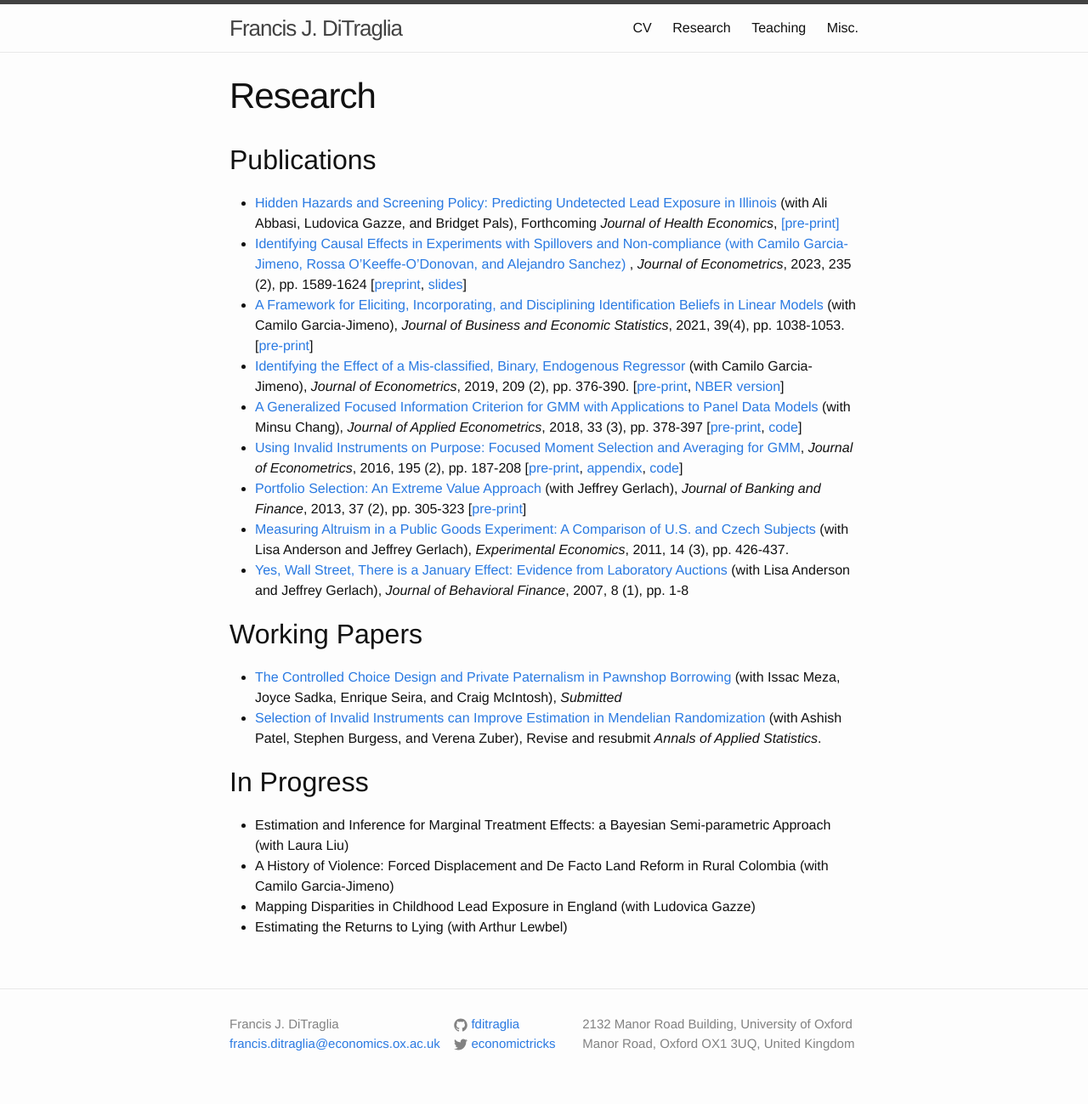
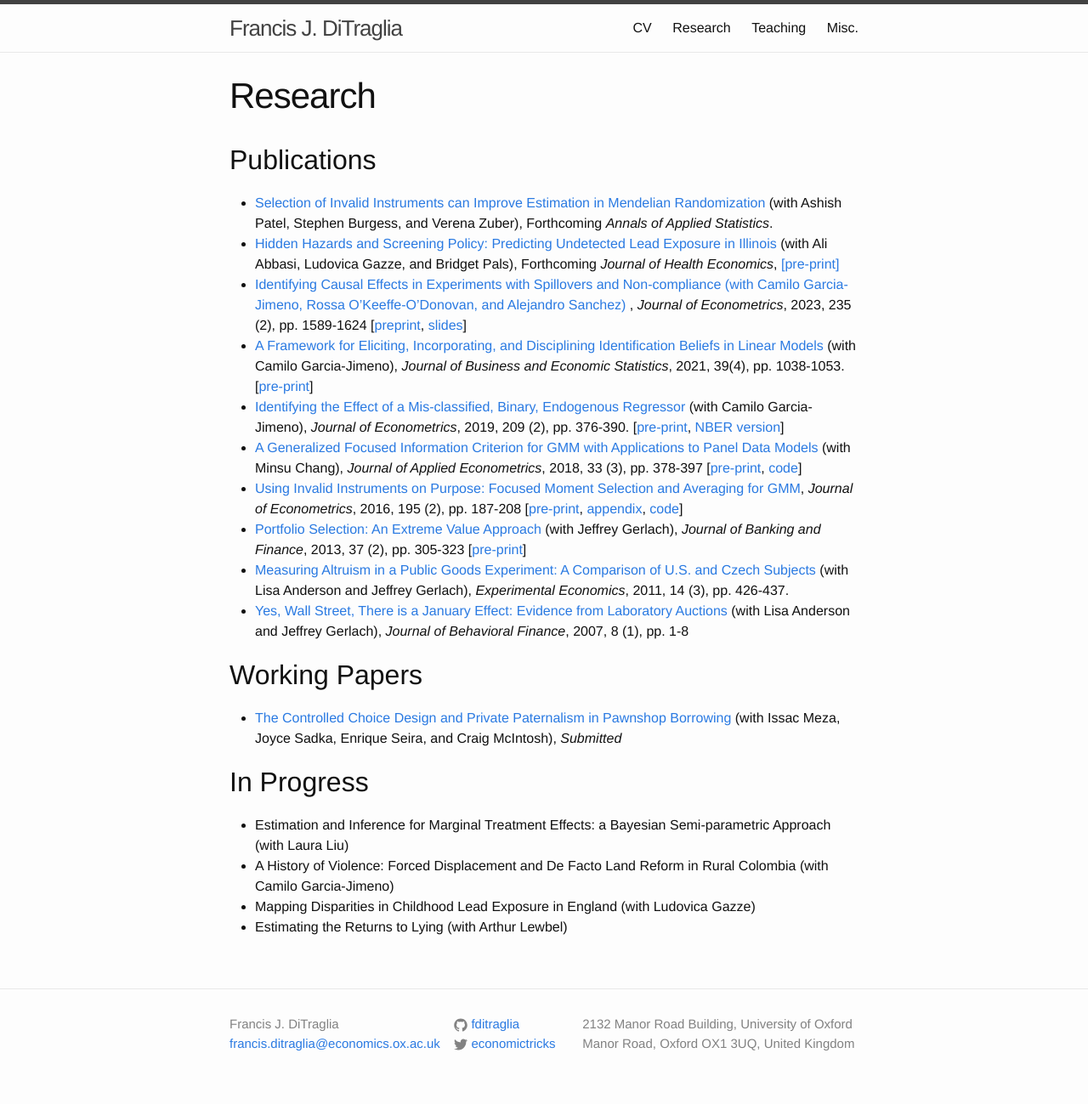
Before and after one commit to fditraglia/fditraglia.github.io, a Jekyll site: the page built from research.md, in a window 1280 px wide. Shown: the whole page at 85% size. Built offline with Jekyll 4.4.1, drawn with Linux system fonts in a browser that asks for light colours; some of the changed lines change nothing that is shown.

Commit message:
update status of paper

```diff
--- a/research.md
+++ b/research.md
@@ -8,6 +8,7 @@
 
 ## Publications
 
+- [Selection of Invalid Instruments can Improve Estimation in Mendelian Randomization](https://arxiv.org/abs/2107.01513) (with Ashish Patel, Stephen Burgess, and Verena Zuber), Forthcoming *Annals of Applied Statistics*.
 - [Hidden Hazards and Screening Policy: Predicting Undetected Lead Exposure in Illinois](https://doi.org/10.1016/j.jhealeco.2023.102783) (with Ali Abbasi, Ludovica Gazze, and Bridget Pals), Forthcoming *Journal of Health Economics*, [[pre-print]](https://ditraglia.com/pdf/lead-JHE.pdf)
 - [Identifying Causal Effects in Experiments with Spillovers and Non-compliance (with Camilo Garcia-Jimeno, Rossa O'Keeffe-O'Donovan, and Alejandro Sanchez)](https://doi.org/10.1016/j.jeconom.2023.01.008) , *Journal of Econometrics*, 2023, 235 (2), pp. 1589-1624 [[preprint](https://ditraglia.com/pdf/spillovers-paper.pdf), [slides](https://ditraglia.com/pdf/spillovers-slides.pdf)]
 - [A Framework for Eliciting, Incorporating, and Disciplining Identification Beliefs in Linear Models](https://doi.org/10.1080/07350015.2020.1753528) (with Camilo Garcia-Jimeno), *Journal of Business and Economic Statistics*, 2021, 39(4), pp. 1038-1053. [[pre-print](http://ditraglia.com/pdf/DiTraglia-Garcia-Jimeno-2019.pdf)]
@@ -20,7 +21,6 @@
 
 ## Working Papers
 - [The Controlled Choice Design and Private Paternalism in Pawnshop Borrowing](https://ditraglia.com/pdf/pawn-paper.pdf) (with Issac Meza, Joyce Sadka, Enrique Seira, and Craig McIntosh), *Submitted*
-- [Selection of Invalid Instruments can Improve Estimation in Mendelian Randomization](https://arxiv.org/abs/2107.01513) (with Ashish Patel, Stephen Burgess, and Verena Zuber), Revise and resubmit *Annals of Applied Statistics*.
 
 ## In Progress
 - Estimation and Inference for Marginal Treatment Effects: a Bayesian Semi-parametric Approach (with Laura Liu)
```
Also changed, not shown: 1 other file.
